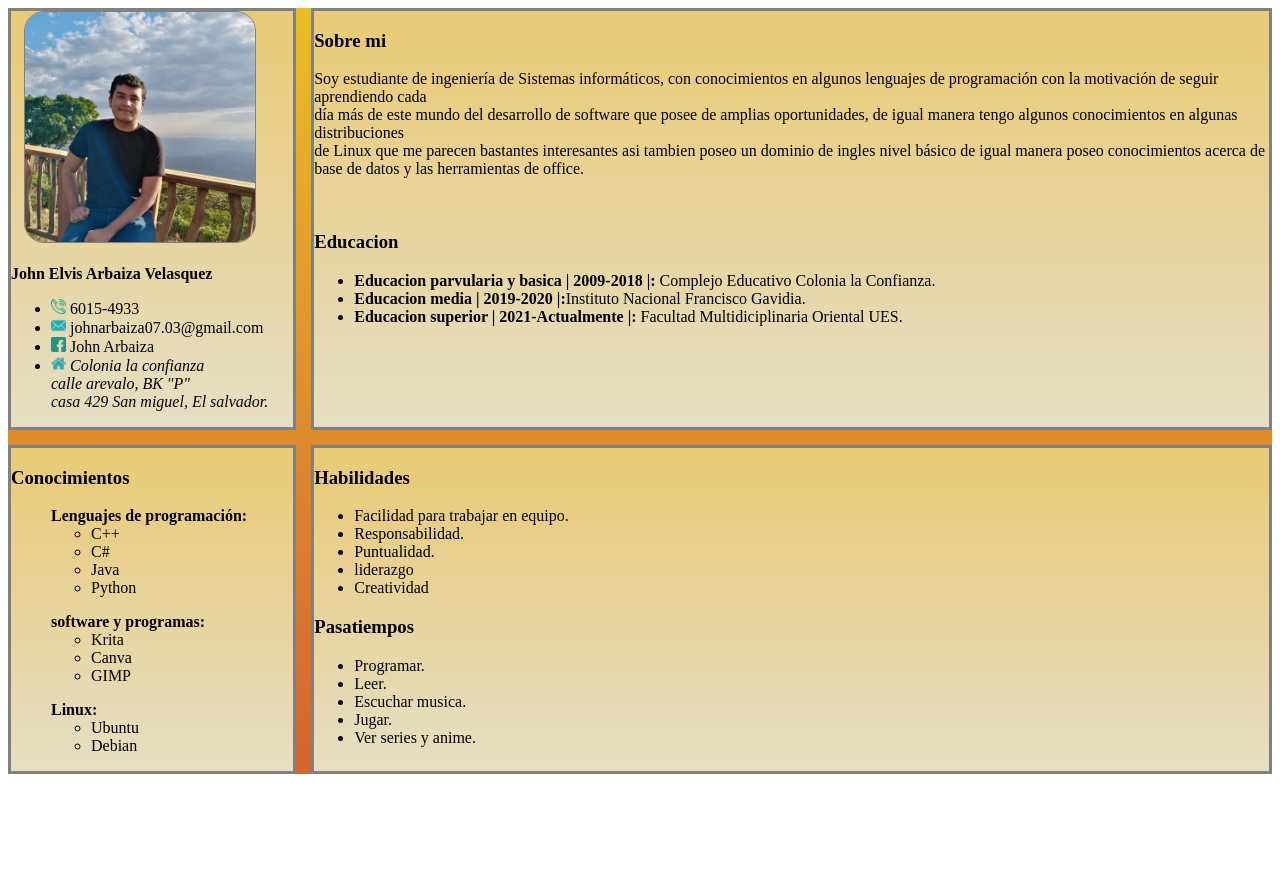
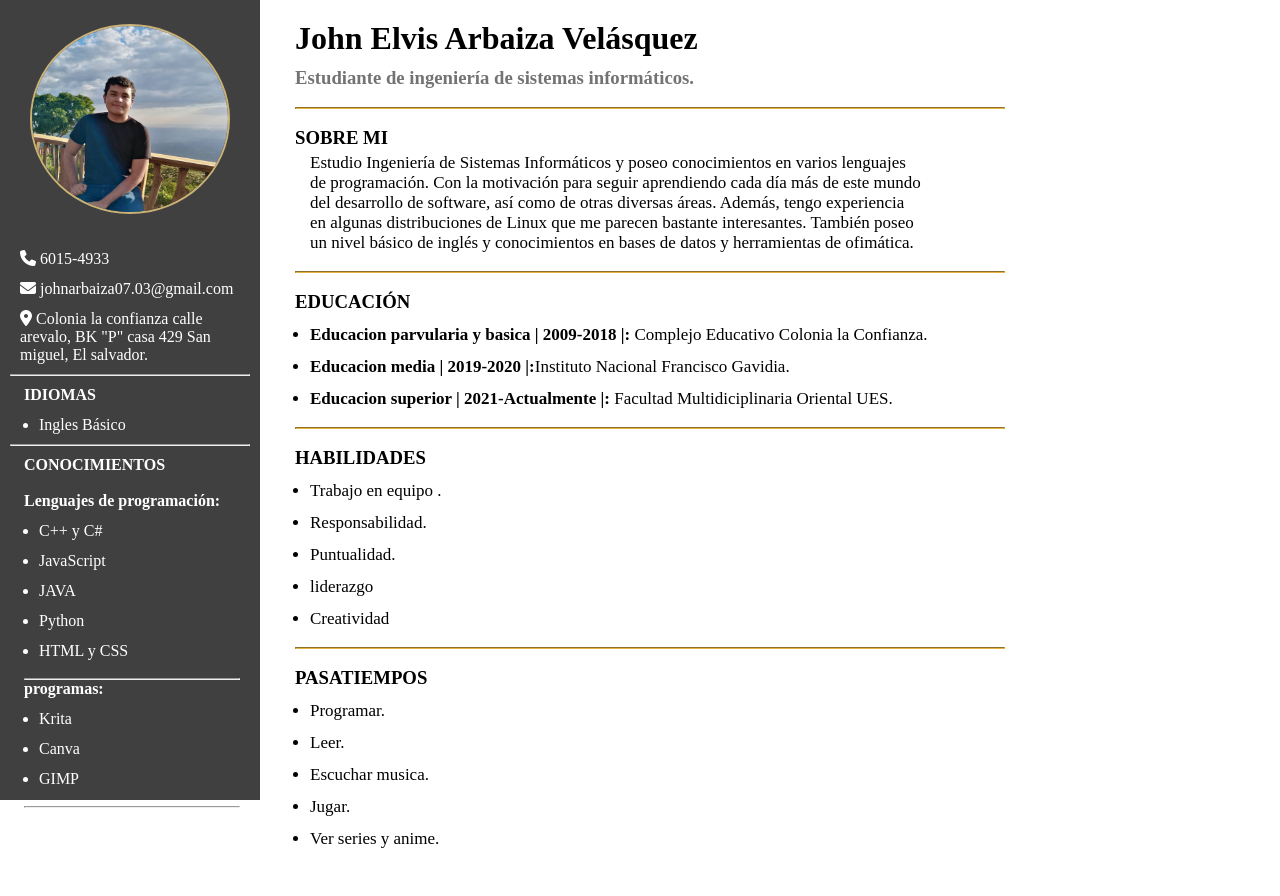
Before and after one commit to JohnArbaiza1/Curriculum, a plain HTML site: page index.html in a window 1280 px wide. Before the commit the page ends 800 px from the top, so only its background shows below. Drawn offline with Linux system fonts and the light colour scheme.

Commit message:
Actualización:  diseño del curriculum

```diff
--- a/index.html
+++ b/index.html
@@ -2,111 +2,115 @@
 <html lang="en">
 <head>
     <meta charset="UTF-8">
+    <meta name="viewport" content="width=device-width, initial-scale=1.0">
     <title>Curriculum</title>
+
+    <link rel="stylesheet" href="https://cdnjs.cloudflare.com/ajax/libs/font-awesome/6.5.1/css/all.min.css" integrity="sha512-DTOQO9RWCH3ppGqcWaEA1BIZOC6xxalwEsw9c2QQeAIftl+Vegovlnee1c9QX4TctnWMn13TZye+giMm8e2LwA==" crossorigin="anonymous" referrerpolicy="no-referrer" />
     <link rel="stylesheet" href="./style.css">
+
 </head>
 <body>
 
+    <!--Contenedor principal-->
+    <div class="container">
+        <!--Contenedores secundarios-->
+        <div class="Datos">
 
+            <div class="perfil">
+                <img src="./IMG/Perfil.jpg" alt="Foto de perfil">
+            </div>
 
-    <div class="grid-container">
-
-
-       <!--Div que contiene la foto y los datos-->
-        <div class="grid-item">
-
-              <div class="grid-test">
-                <center>
-                    <img src="./IMG/Perfil.jpg" alt="Foto de perfil" width="230px" height="auto" style="border-radius: 20px; border: 1px solid gray;">
-                </center>
-
-                  <br>
-                  <span><b>John Elvis Arbaiza Velasquez</b></span>
-                   <!--Lista con los datos personales-->
+            <!--Lista con datos personales-->
             <ul>
+                <li><i class="fa-solid fa-phone"></i>  6015-4933</li>
+                <li><i class="fa-solid fa-envelope"></i> johnarbaiza07.03@gmail.com</li>
                 <li>
-                       <img src="./IMG/llamada-telefonica.png" alt="Icono telefono" width="15px" height="auto"> 6015-4933</li>
-                       <li>
-                        <img src="./IMG/sobre-de-correo-electronico.png" alt="Correo" width="15px" height="auto"> johnarbaiza07.03@gmail.com
-                       </li>
-                       <li>
-                         <img src="./IMG/facebook.png" alt="facebook" width="15px" height="auto"> John Arbaiza
-                       </li>
-                       <li><address><img src="./IMG/casa.png" alt="casa" width="15px" height="auto">
-                        Colonia la confianza <br>
-                        calle arevalo, BK "P" <br>
-                        casa 429 San miguel, El salvador.
-                       </address>
+                    <i class="fa-solid fa-location-dot"> </i>
+                     Colonia la confianza calle arevalo, BK "P" casa 429 San miguel, El salvador.
                 </li>
             </ul>
+            <hr>
+
+            <div class="Otros">
+                <h4> IDIOMAS</h4>
+                <ul>
+                    <li>Ingles Básico</li>
+                </ul>
             </div>
+            <hr>
 
+            <div class="Otros">
+                <h4> CONOCIMIENTOS</h4><br>
+                <span><b>Lenguajes de programación:</b></span>
+                    <ul>
+                        <li>C++ y C#</li>
+                        <li>JavaScript</li>
+                        <li>JAVA</li>
+                        <li>Python</li>
+                        <li>HTML y CSS</li>
+                    </ul><br>
+                    <hr>
+                    <span><b>programas:</b></span>
+                    <ul>
+                        <li>Krita</li>
+                        <li>Canva</li>
+                        <li>GIMP</li>
+                    </ul><br>
+                    <hr>
+                    <span><b>Linux:</b></span>
+                    <ul>
+                        <li>Ubuntu</li>
+                        <li>Debian</li>
+                    </ul>
+            </div>
+        </div>
+        <!--***************************************************************-->
 
-        </div>
-        <div class="grid-item">
-            <div>
-                <h3><b>Sobre mi</b></h3>
-                <p>Soy estudiante de ingeniería de Sistemas informáticos, con conocimientos en algunos lenguajes de programación con la motivación de seguir aprendiendo cada <br>
-                   día más de este mundo del desarrollo de software que posee de amplias oportunidades, de igual manera tengo algunos conocimientos en algunas distribuciones <br>
-                   de Linux que me parecen bastantes interesantes asi tambien poseo un dominio de ingles nivel básico de igual manera poseo conocimientos acerca de base de datos
-                   y las herramientas de office.
-                </p><br>
+        <div class="info">
+            <div class="name">
+                <h1>John Elvis Arbaiza Velásquez</h1>
+                <h3>Estudiante de ingeniería de sistemas informáticos.</h3>
+            </div><br>
 
-                <h3><b>Educacion</b></h3>
+            <hr><br>
+            <h3>SOBRE MI</h3>
+            <div class="informacion">
+                <p>
+                    Estudio Ingeniería de Sistemas Informáticos y poseo conocimientos en varios lenguajes <br>
+                    de programación. Con la motivación para seguir aprendiendo cada día más de este mundo <br>
+                    del desarrollo de software, así como de otras diversas áreas. Además, tengo experiencia <br>
+                    en algunas distribuciones de Linux que me parecen bastante interesantes. También poseo <br>
+                    un nivel básico de inglés y conocimientos en bases de datos y herramientas de ofimática. <br>
+                </p>
+            </div><br>
+
+            <hr><br>
+            <h3>EDUCACIÓN</h3>
+            <div class="informacion">
+                <p>
                     <ul>
                         <li><b>Educacion parvularia y basica | 2009-2018 |:</b> Complejo Educativo Colonia la Confianza.</li>
                         <li><b>Educacion media | 2019-2020 |:</b>Instituto Nacional Francisco Gavidia.</li>
                         <li><b>Educacion superior | 2021-Actualmente |:</b> Facultad Multidiciplinaria Oriental UES.</li>
                     </ul>
-            </div>
+                </p>
+            </div><br>
 
-
-        </div>
-
-        <div class="grid-item">
-            <div>
-           <h3><b>Conocimientos</b></h3>
-
-        <ul><span><b>Lenguajes de programación:</b></span>
+            <hr><br>
+            <h3>HABILIDADES</h3>
+            <div class="informacion">
                 <ul>
-                <li>C++</li>
-                <li>C#</li>
-                <li>Java</li>
-                <li>Python</li>
-               </ul>
-            </ul>
-        <ul><b>software y programas:</b>
-            <ul>
-              <li>Krita</li>
-              <li>Canva</li>
-              <li>GIMP</li>
-            </ul>
-        </ul>
-
-        <ul><b>Linux:</b>
-            <ul>
-                <li>Ubuntu</li>
-                <li>Debian</li>
-            </ul>
-             </ul>
-
-            </div>
-
-        </div>
-
-        <div class="grid-item">
-
-            <div>
-                <h3><b>Habilidades</b></h3>
-              <ul>
-                <li>Facilidad para trabajar en equipo.</li>
+                    <li>Trabajo en equipo .</li>
                     <li>Responsabilidad.</li>
                     <li>Puntualidad.</li>
                     <li>liderazgo</li>
                     <li>Creatividad</li>
                   </ul>
+            </div><br>
 
-              <h3><b>Pasatiempos</b></h3>
+            <hr><br>
+            <h3>PASATIEMPOS</h3>
+            <div class="informacion">
                 <ul>
                    <li>Programar.</li>
                    <li>Leer.</li>
@@ -114,6 +118,7 @@
                    <li>Jugar.</li>
                    <li>Ver series y anime.</li>
                   </ul>
+
             </div>
 
 
--- a/style.css
+++ b/style.css
@@ -1,18 +1,69 @@
+* {
+    margin: 0;
+    padding: 0;
+    box-sizing: border-box;
+  }
 
-.grid-container {
-    width: 100%;
+.container{
+    display: grid;
+    grid-template-columns:0.5fr 3fr;
+    gap: 15px;
+}
 
-    background-image:linear-gradient(#ebbc23fd,#d36330);
-    display: grid;
-    grid-template-columns:0.9fr 3fr;
-    gap: 15px;
+.Datos{
+    background-color:rgb(64, 64, 64);
+    width: 260px;
+    height: 100vh;
+    padding: 10px;
+    color: white;
+}
+
+.perfil{
+    display: flex;
+    justify-content: center;
+    align-items: center;
+    padding: 14px;
+}
+.perfil> img{
+    width: 200px;
+    height: 190px;
+    border-radius: 50%;
+    border: 2px solid rgb(202, 177, 118);
+}
+
+.Datos>ul{
+    padding: 10px;
+    list-style: none;
+}
+li{
+    margin-top: 12px;
+}
+
+.Otros{
+    padding: 10px;
+    margin-left: 4px;
+}
+.Otros > ul{
+    margin-left: 15px;
+}
+/*=================================================*/
+.info{
+    padding: 20px;
+    width: 750px;
+}
+.info > hr{
+   border-color: rgb(228, 179, 66);
 
 }
 
-.grid-item {
-    background-image:linear-gradient(#e9ca75,#e6dec4);
-    display: flex;
+.name>h3{
+    margin-top: 10px;
+    color: rgb(116, 114, 114);
+}
 
-    justify-content: space-between;
-    border: 3px solid gray;
+.informacion{
+    text-align: justify;
+    margin-left: 15px;
+    margin-top: 4px;
+    font-size: 17px;
 }
```
Lines whose indentation alone changed are shown as unchanged.
